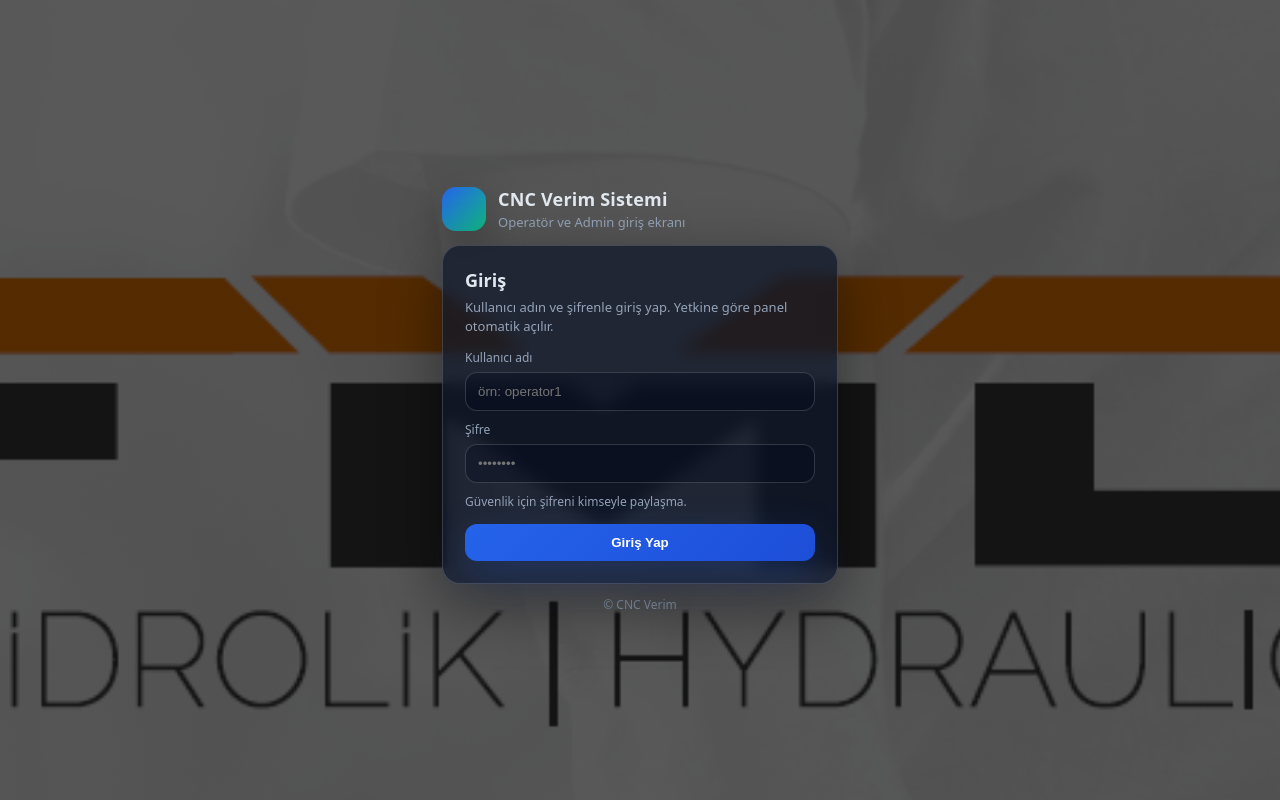
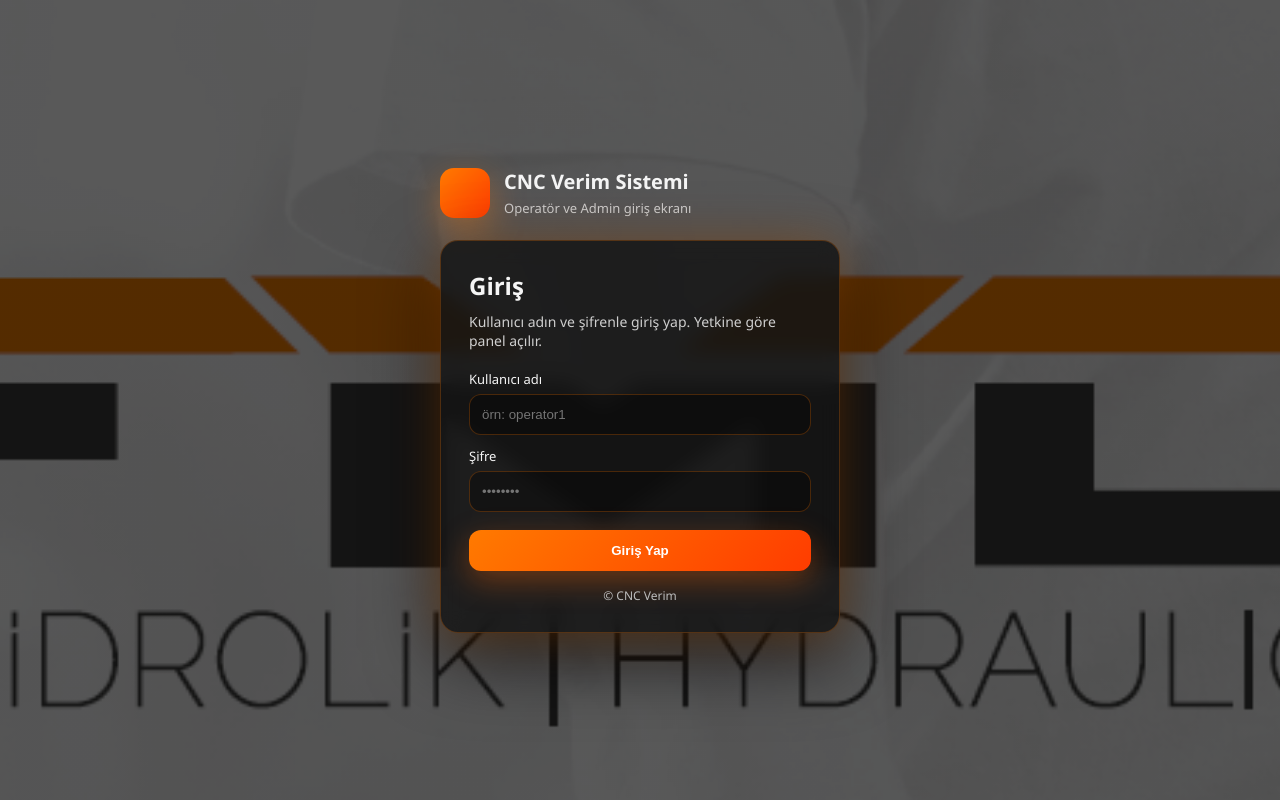
Before and after one commit to Yusuferentkl/cnc-verim-sistemi, a Flask app: page /login in a window 1280 px wide. Run offline with Flask 3, Linux system fonts and the light colour scheme.

Commit message:
Final login design

```diff
--- a/templates/login.html
+++ b/templates/login.html
@@ -1,167 +1,179 @@
 <!DOCTYPE html>
 <html lang="tr">
 <head>
-  <meta charset="UTF-8" />
-  <meta name="viewport" content="width=device-width, initial-scale=1.0"/>
-  <title>Giriş • CNC Verim</title>
+<meta charset="UTF-8">
+<meta name="viewport" content="width=device-width, initial-scale=1.0">
+<title>CNC Verim Sistemi - Giriş</title>
 
 <style>
 :root{
-      --text:#e2e8f0;
-      --muted:#94a3b8;
-      --border:rgba(255,255,255,.16);
-      --card:rgba(15,23,42,.75);
-      --ring:rgba(37,99,235,.35);
-      --btn1:#2563eb;
-      --btn2:#1d4ed8;
+  --text:#f5f5f5;
+  --muted:#cfcfcf;
+  --card:rgba(20,20,20,.85);
+  --border:rgba(255,120,0,.25);
+  --ring:rgba(255,120,0,.35);
+  --btn1:#ff7a00;
+  --btn2:#ff3c00;
 }
-    *{ box-sizing:border-box; }
-    html, body{ height:100%; }
+
+*{
+  box-sizing:border-box;
+}
 
 body{
   margin:0;
   min-height:100vh;
-      display:grid;
-      place-items:center;
+  display:flex;
+  align-items:center;
+  justify-content:center;
+  font-family:Segoe UI, sans-serif;
   color:var(--text);
-      font-family: ui-sans-serif, system-ui, -apple-system, Segoe UI, Roboto, Arial, "Noto Sans", "Helvetica Neue", sans-serif;
 
-      /* Şirket arka plan resmi + karartma */
   background:
     linear-gradient(rgba(0,0,0,.65), rgba(0,0,0,.65)),
-        url("{{ url_for('static', filename='images/company-bg.png') }}") center/cover no-repeat fixed;
+    url("{{ url_for('static', filename='images/company-bg.jpg') }}")
+    center/cover no-repeat;
 }
 
-    .wrap{
-      width:min(440px, 92vw);
-      padding:22px;
+/* Konteyner */
+.container{
+  width:400px;
+  max-width:92%;
 }
 
 /* Üst marka alanı */
 .brand{
   display:flex;
   align-items:center;
-      gap:12px;
-      margin-bottom:14px;
-    }
-    .logo{
-      width:44px;height:44px;border-radius:14px;
-      background: linear-gradient(135deg, rgba(37,99,235,1), rgba(16,185,129,1));
-      box-shadow: 0 14px 40px rgba(0,0,0,.35);
-      flex:0 0 auto;
-    }
-    .brand h1{
-      font-size:18px;
-      margin:0;
-      letter-spacing:.2px;
-    }
-    .brand p{
-      margin:2px 0 0 0;
-      color:var(--muted);
-      font-size:13px;
+  gap:14px;
+  margin-bottom:22px;
 }
 
-    /* Cam efektli kart */
-    .card{
-      background: var(--card);
-      border:1px solid var(--border);
-      border-radius: 18px;
-      padding: 22px;
-      box-shadow: 0 20px 60px rgba(0,0,0,.45);
-      backdrop-filter: blur(8px);
-      -webkit-backdrop-filter: blur(8px);
+.logo{
+  width:50px;
+  height:50px;
+  border-radius:14px;
+  background:linear-gradient(135deg,#ff7a00,#ff3c00);
+  box-shadow:0 12px 35px rgba(255,120,0,.4);
 }
 
-    .title{
-      margin:0 0 6px 0;
-      font-size:18px;
+.brand-text h1{
+  margin:0;
+  font-size:20px;
 }
+
+.brand-text p{
+  margin:4px 0 0 0;
+  font-size:13px;
+  color:var(--muted);
+}
+
+/* Kart */
+.card{
+  background:var(--card);
+  border:1px solid var(--border);
+  border-radius:18px;
+  padding:28px;
+  box-shadow:
+      0 0 45px rgba(255,120,0,.25),
+      0 25px 70px rgba(0,0,0,.7);
+  backdrop-filter:blur(10px);
+}
+
+.card h2{
+  margin-top:0;
+  margin-bottom:10px;
+}
+
 .subtitle{
-      margin:0 0 14px 0;
+  font-size:14px;
   color:var(--muted);
-      font-size:13px;
-      line-height:1.45;
+  margin-bottom:20px;
 }
 
 label{
   display:block;
-      margin: 10px 0 6px 0;
-      font-size: 12px;
-      color: var(--muted);
+  font-size:13px;
+  margin:12px 0 6px 0;
 }
 
-    .input{
+input{
   width:100%;
-      padding: 11px 12px;
-      border-radius: 12px;
+  padding:12px;
+  border-radius:12px;
   border:1px solid var(--border);
-      background: rgba(2,6,23,.35);
-      color: var(--text);
-      outline: none;
-    }
-    .input:focus{
-      border-color: rgba(37,99,235,.55);
-      box-shadow: 0 0 0 4px var(--ring);
+  background:rgba(0,0,0,.35);
+  color:var(--text);
+  outline:none;
+  transition:.2s;
 }
 
-    .hint{
-      margin-top:10px;
-      font-size:12px;
-      color: var(--muted);
+input:focus{
+  border-color:#ff7a00;
+  box-shadow:0 0 0 3px var(--ring);
 }
 
-    .btn{
+/* Buton */
+button{
   width:100%;
-      margin-top: 14px;
-      padding: 11px 12px;
+  margin-top:18px;
+  padding:13px;
   border:none;
-      border-radius: 12px;
-      background: linear-gradient(135deg, var(--btn1), var(--btn2));
+  border-radius:12px;
+  background:linear-gradient(135deg,var(--btn1),var(--btn2));
   color:white;
-      font-weight: 700;
+  font-weight:700;
   cursor:pointer;
-      box-shadow: 0 14px 40px rgba(37,99,235,.25);
+  transition:.2s;
+  box-shadow:0 10px 30px rgba(255,100,0,.35);
 }
-    .btn:active{ transform: translateY(1px); }
+
+button:hover{
+  transform:translateY(-2px);
+  box-shadow:0 15px 40px rgba(255,100,0,.45);
+}
 
 .footer{
-      margin-top: 12px;
+  margin-top:16px;
   text-align:center;
-      color: rgba(148,163,184,.95);
-      font-size: 12px;
+  font-size:12px;
+  color:#bdbdbd;
 }
 </style>
 </head>
 
 <body>
-  <div class="wrap">
+
+<div class="container">
+
   <div class="brand">
-      <div class="logo" aria-hidden="true"></div>
-      <div>
+    <div class="logo"></div>
+    <div class="brand-text">
       <h1>CNC Verim Sistemi</h1>
       <p>Operatör ve Admin giriş ekranı</p>
     </div>
   </div>
 
   <div class="card">
-      <h2 class="title">Giriş</h2>
-      <p class="subtitle">Kullanıcı adın ve şifrenle giriş yap. Yetkine göre panel otomatik açılır.</p>
+    <h2>Giriş</h2>
+    <div class="subtitle">
+      Kullanıcı adın ve şifrenle giriş yap. Yetkine göre panel açılır.
+    </div>
 
-      <!-- app.py ile uyumlu: username / password -->
-      <form method="post" action="/login" autocomplete="on">
-        <label for="username">Kullanıcı adı</label>
-        <input class="input" id="username" name="username" type="text" placeholder="örn: operator1" required />
+    <form method="post" action="/login">
+      <label>Kullanıcı adı</label>
+      <input type="text" name="username" placeholder="örn: operator1" required>
 
-        <label for="password">Şifre</label>
-        <input class="input" id="password" name="password" type="password" placeholder="••••••••" required />
+      <label>Şifre</label>
+      <input type="password" name="password" placeholder="••••••••" required>
 
-        <div class="hint">Güvenlik için şifreni kimseyle paylaşma.</div>
-
-        <button class="btn" type="submit">Giriş Yap</button>
+      <button type="submit">Giriş Yap</button>
     </form>
-    </div>
 
     <div class="footer">© CNC Verim</div>
   </div>
+
+</div>
+
 </body>
 </html>
```
Also changed, not shown: static/images/company-bg.jpg (renamed from static/images/company-bg.png). Lines whose indentation alone changed are shown as unchanged.
